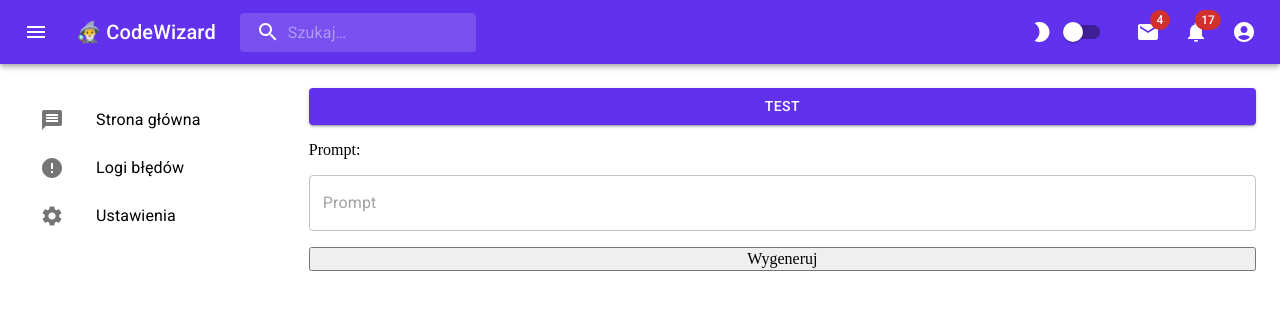
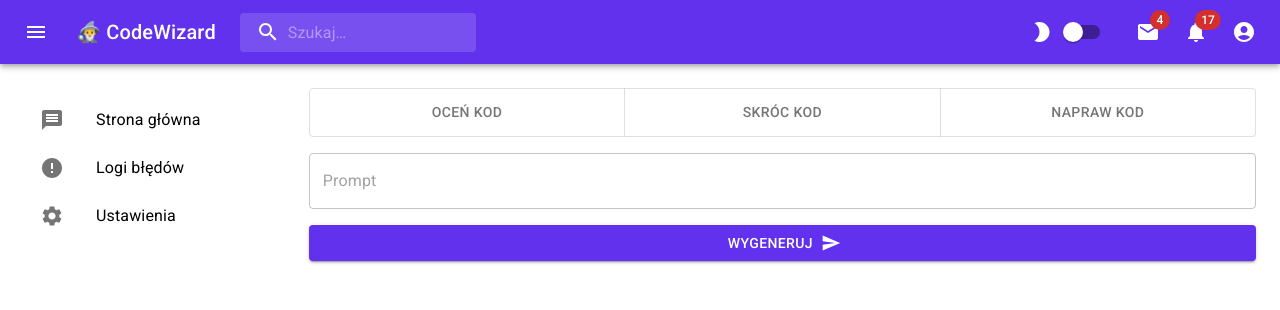
Before and after one commit to MichaelTeida/CodeWizard, a React (Vite) app: page / in a window 1280 px wide. Shown: the top 310 px of the page. Built offline with nearby package versions, Linux system fonts and the light colour scheme; a web font is replaced by a local one.

Commit message:
add: ToggleButtonGroup, Button design

```diff
--- a/src/components/Chat.jsx
+++ b/src/components/Chat.jsx
@@ -10,13 +10,15 @@
     IconButton,
     Typography,
     Box,
-    TextField
+    TextField, ToggleButtonGroup, ToggleButton
 } from "@mui/material";
 import ShareIcon from '@mui/icons-material/Share';
 import FavoriteIcon from '@mui/icons-material/Favorite';
+import SendIcon from '@mui/icons-material/Send';
 
 function Chat() {
     const [prompt, setPrompt] = useState('')
+    const [action, setAction] = useState('')
 
     const {
         register,
@@ -29,14 +31,29 @@
         setPrompt(data.prompt)
     };
 
+    const handleChange = (event, newEl) => {
+        setAction(newEl)
+    };
+
+
     return (
         <>
             <Box flex={8} p={3}>
                 <Stack spacing={2}>
-                <Button variant="contained" color="primary">Test</Button>
                     <form onSubmit={handleSubmit(onSubmit)}>
                         <Stack spacing={2} width={{p: 8}}>
-                        <p>Prompt:</p>
+                            <ToggleButtonGroup
+                                color="primary"
+                                exclusive
+                                aria-label="Platform"
+                                value={action}
+                                onChange={handleChange}
+                                fullWidth="true"
+                            >
+                                <ToggleButton spacing={2} value="rate">Oceń kod</ToggleButton>
+                                <ToggleButton value="android">Skróc kod</ToggleButton>
+                                <ToggleButton value="repair">Napraw kod</ToggleButton>
+                            </ToggleButtonGroup>
                             <TextField
                                 variant="outlined"
                                 multiline
@@ -49,7 +66,10 @@
                                     maxLength: 200,
                                 })}
                             />
-                        <input type="submit" value="Wygeneruj" color="primary" variant="contained"/>
+                            {/*<input type="submit" value="Wygeneruj" color="primary" variant="contained"/>*/}
+                            <Button type="submit" color="primary" variant="contained" endIcon={<SendIcon />}>
+                                Wygeneruj
+                            </Button>
                             {errors.prompt && (
                                 <div>
                         <span>
@@ -64,7 +84,7 @@
                     {prompt &&
                         <Card>
                             <CardContent>
-                        <Typography variant="body2" color="text.secondary">
+                                <Typography component={'span'} variant="body2" color="text.secondary">
                                     <OpenAi prompt={prompt}/>
                                 </Typography>
                             </CardContent>
--- a/src/lib/open-ai.jsx
+++ b/src/lib/open-ai.jsx
@@ -43,9 +43,9 @@
 
 
     return (
-        <pre>
+        <>
             {output}
-        </pre>
+        </>
     );
 };
 
```
Lines whose indentation alone changed are shown as unchanged.
